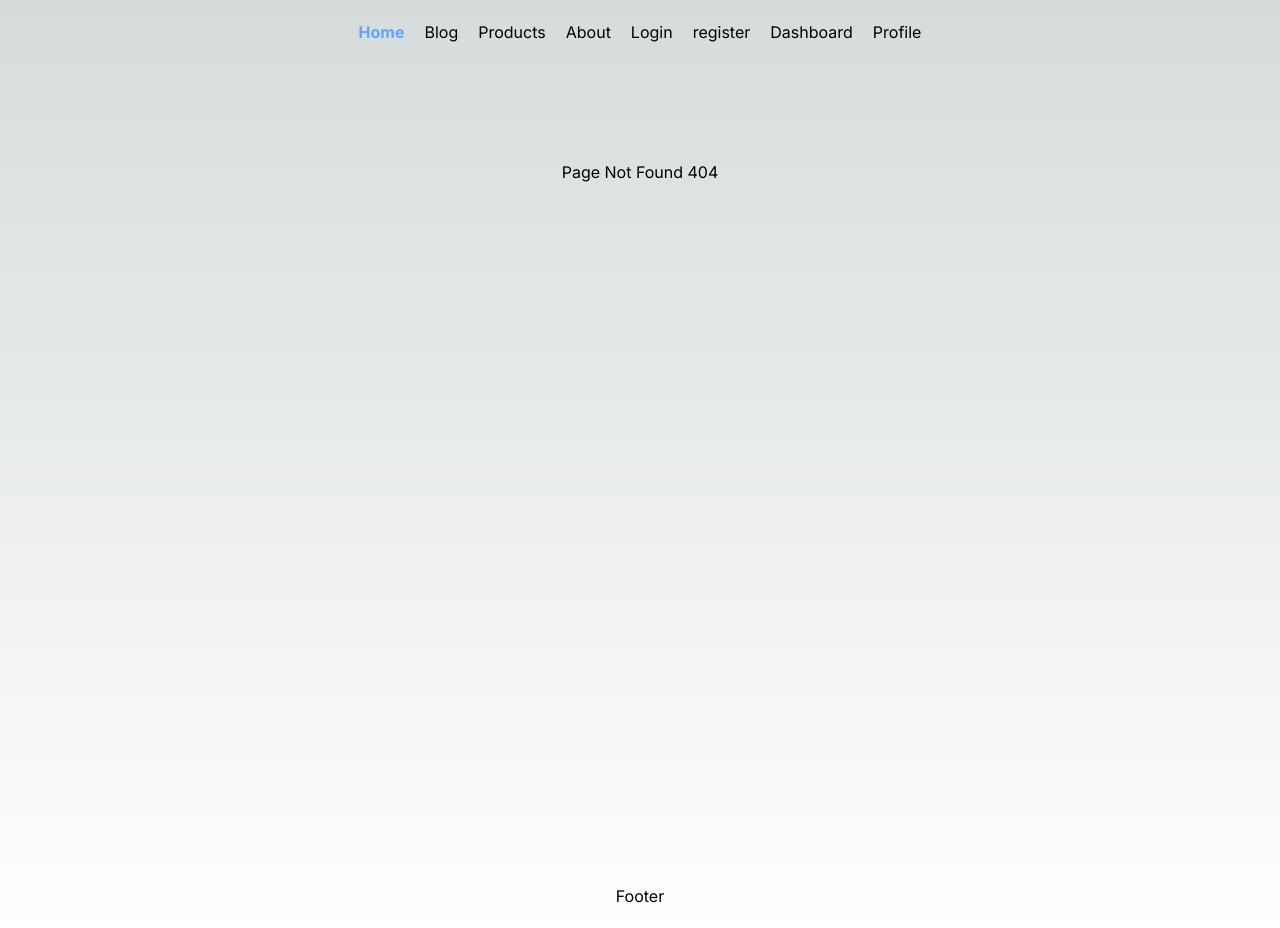
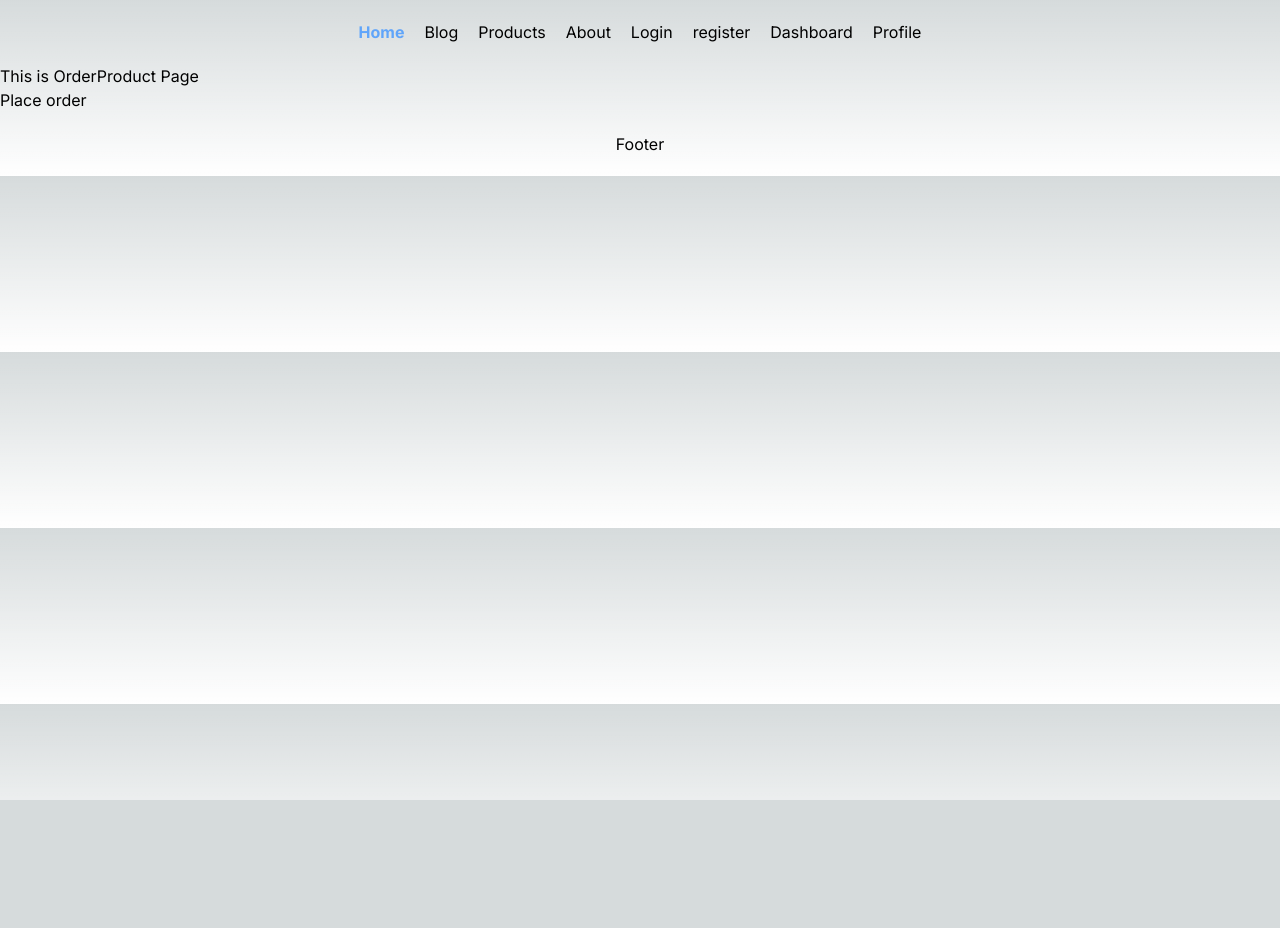
Before and after one commit to AliAsgharGill/NextJS-Learn, a Next.js app in the folder next/: page /order-product in a window 1280 px wide. Before the commit this address had no page. After the commit the page ends 800 px from the top, so only its background shows below. Built offline with nearby package versions, Linux system fonts and the light colour scheme.

Commit message:
Navigate Programmatically

```diff
--- /dev/null
+++ b/next/src/app/order-product/page.tsx
@@ -0,0 +1,20 @@
+"use client";
+
+import { useRouter } from "next/navigation";
+
+export default function OrderProduct() {
+  const router = useRouter();
+
+  const handleClick = () => {
+    console.log("Order Placed");
+    alert("Order Placed");
+    router.push("/");
+  };
+
+  return (
+    <>
+      <h1>This is OrderProduct Page</h1>
+      <button onClick={handleClick}>Place order</button>
+    </>
+  );
+}
```
Also changed, not shown: 1 other file (tests, documents, lock files or other folders).
